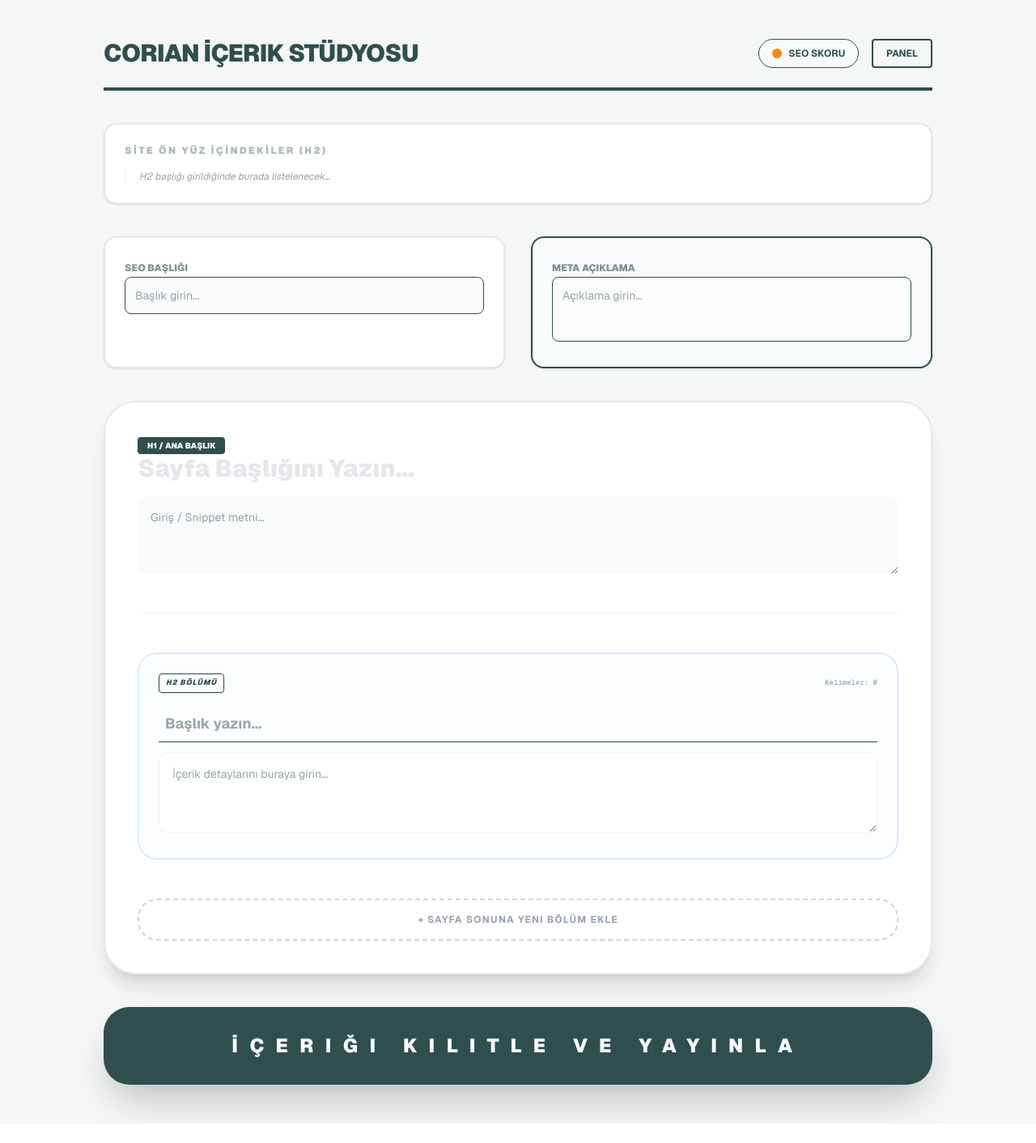
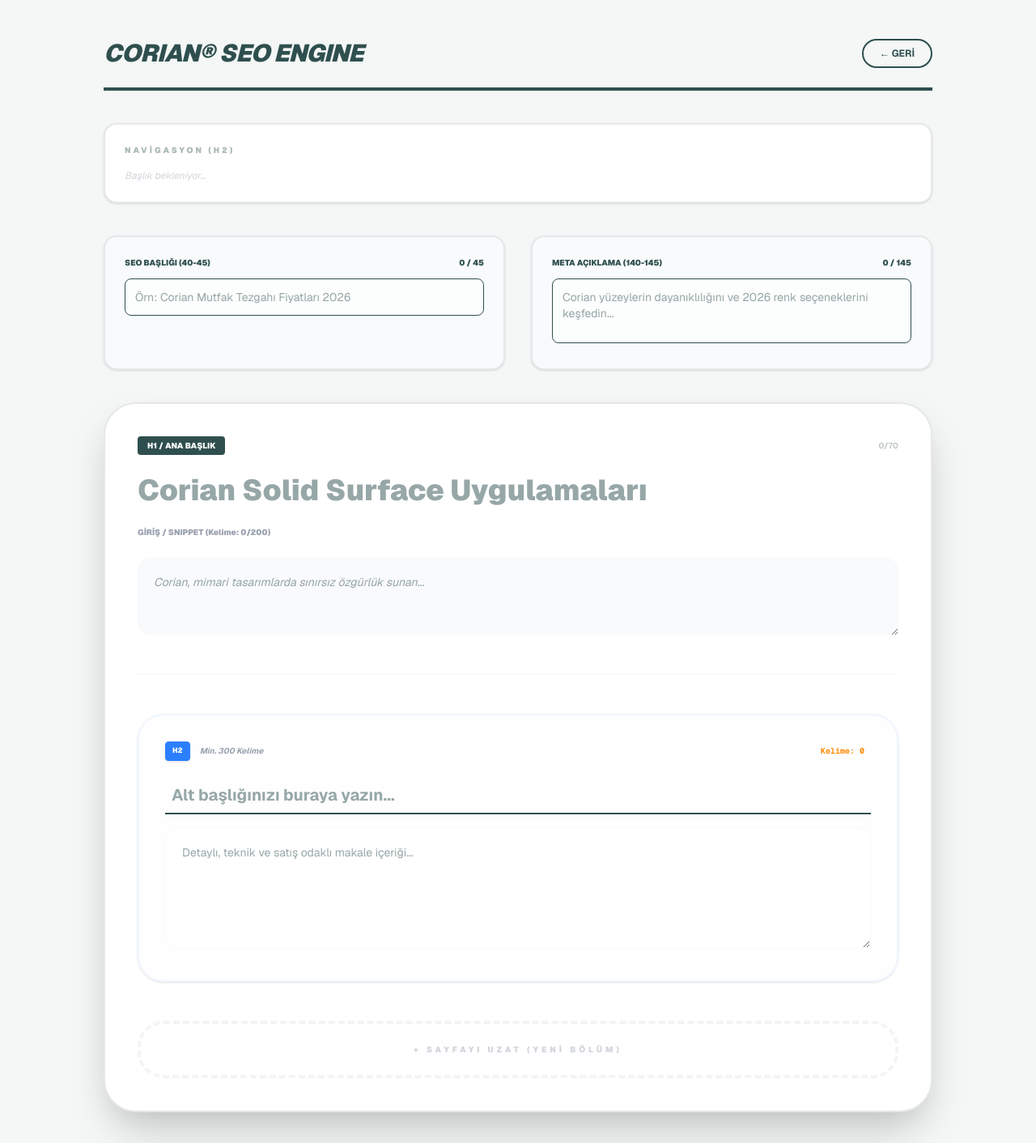
Before and after one commit to ozgurtasarimmobilya-create/my-admin-panel, a Next.js app: page /icerik-yonetimi/corian in a window 1280 px wide. Shown: the top 1412 px of the page at 81% size. Before the commit the page ends 1388 px from the top, so only its background shows below. Built offline with nearby package versions, Linux system fonts and the light colour scheme.

Commit message:
sayaclar, ornekler ve hero cizgi ozelligi geri geldi

```diff
--- a/app/icerik-yonetimi/corian/page.tsx
+++ b/app/icerik-yonetimi/corian/page.tsx
@@ -5,7 +5,7 @@
 
 interface Section {
   id: string;
-  type: 'h2' | 'h3' | 'h4' | 'sss';
+  type: 'h2' | 'h3' | 'h4' | 'sss' | 'line';
   t: string; // Başlık veya Soru
   c: string; // İçerik veya Cevap
 }
@@ -20,12 +20,12 @@
 
   const getWordCount = (text: string) => text.trim() === '' ? 0 : text.trim().split(/\s+/).length;
 
-  // Yoast Tarzı Renk Kontrolü (Meta Açıklama için)
-  const getDescStatusColor = () => {
-    if (desc.length === 0) return 'bg-gray-50';
-    if (desc.length < 120) return 'bg-pink-50 border-pink-200'; // Çok kısa
-    if (desc.length <= 155) return 'bg-green-50 border-green-200'; // İdeal
-    return 'bg-orange-50 border-orange-200'; // Çok uzun
+  // SEO Renk Kontrolü (Trafik Lambası)
+  const getStatusColor = (current: number, min: number, max: number) => {
+    if (current === 0) return 'bg-gray-50 border-gray-200';
+    if (current < min) return 'bg-pink-50 border-pink-200 text-pink-700'; // Çok kısa
+    if (current <= max) return 'bg-green-50 border-green-200 text-green-700'; // İdeal
+    return 'bg-orange-50 border-orange-200 text-orange-700'; // Çok uzun
   };
 
   const addSection = (type: Section['type'], index?: number) => {
@@ -39,15 +39,12 @@
     }
   };
 
-  const removeSection = (id: string) => {
-    setSections(sections.filter(s => s.id !== id));
-  };
+  const removeSection = (id: string) => setSections(sections.filter(s => s.id !== id));
 
   const updateSection = (id: string, key: 't' | 'c', value: string) => {
     setSections(sections.map(s => s.id === id ? { ...s, [key]: value } : s));
   };
 
-  // Sadece H2'lerin göründüğü içindekiler
   const tableOfContents = useMemo(() => sections.filter(s => s.type === 'h2' && s.t), [sections]);
 
   return (
@@ -56,95 +53,119 @@
 
         {/* Header */}
         <div className="flex justify-between items-center border-b-4 border-[#2F4F4F] pb-6">
-          <h1 className="text-3xl font-black tracking-tight uppercase">Corian İçerik Stüdyosu</h1>
-          <div className="flex gap-4">
-            <div className={`flex items-center gap-2 px-4 py-2 rounded-full border text-xs font-bold ${getDescStatusColor()}`}>
-              <div className={`w-3 h-3 rounded-full ${desc.length >= 120 && desc.length <= 155 ? 'bg-green-500' : 'bg-orange-400'}`} />
-              SEO SKORU
-            </div>
-            <Link href="/icerik-yonetimi" className="text-xs font-bold border-2 border-[#2F4F4F] px-4 py-2 rounded hover:bg-[#2F4F4F] hover:text-white transition-all">PANEL</Link>
-          </div>
+          <h1 className="text-3xl font-black tracking-tight uppercase italic">Corian® SEO Engine</h1>
+          <Link href="/icerik-yonetimi" className="text-xs font-bold border-2 border-[#2F4F4F] px-5 py-2 rounded-full hover:bg-[#2F4F4F] hover:text-white transition-all">← GERİ</Link>
         </div>
 
-        {/* İÇİNDEKİLER (Sadece H2) */}
+        {/* İÇİNDEKİLER */}
         <section className="bg-white border-2 border-gray-200 rounded-2xl p-6 shadow-sm">
-          <h2 className="text-xs font-black mb-4 opacity-40 tracking-[0.2em]">SİTE ÖN YÜZ İÇİNDEKİLER (H2)</h2>
-          <div className="space-y-2 border-l-2 border-gray-100 pl-4">
-            {tableOfContents.length === 0 ? <p className="text-xs italic text-gray-400">H2 başlığı girildiğinde burada listelenecek...</p> :
-              tableOfContents.map((s, i) => <div key={s.id} className="text-sm font-semibold opacity-80">0{i+1}. {s.t}</div>)
+          <h2 className="text-[10px] font-black mb-4 opacity-40 tracking-[0.3em]">NAVİGASYON (H2)</h2>
+          <div className="flex flex-wrap gap-3">
+            {tableOfContents.length === 0 ? <p className="text-xs italic text-gray-300">Başlık bekleniyor...</p> :
+              tableOfContents.map((s, i) => <span key={s.id} className="text-[11px] font-bold bg-gray-100 px-3 py-1 rounded-md">0{i+1}. {s.t}</span>)
             }
           </div>
         </section>
 
-        {/* METALAR */}
+        {/* METALAR (SAYAÇLI & RENKLİ) */}
         <div className="grid md:grid-cols-2 gap-8">
-          <div className="bg-white border-2 border-gray-200 rounded-2xl p-6 shadow-sm space-y-4">
-            <label className="text-xs font-black uppercase opacity-60">SEO Başlığı</label>
-            <input type="text" value={title} onChange={(e) => setTitle(e.target.value)} className="w-full p-3 bg-gray-50 border rounded-lg text-sm outline-none focus:ring-2 focus:ring-[#2F4F4F]" placeholder="Başlık girin..." />
+          <div className={`border-2 rounded-2xl p-6 shadow-sm space-y-3 transition-colors ${getStatusColor(title.length, 40, 45)}`}>
+            <div className="flex justify-between items-center text-[10px] font-black uppercase">
+              <span>SEO Başlığı (40-45)</span>
+              <span>{title.length} / 45</span>
             </div>
-          <div className={`border-2 rounded-2xl p-6 shadow-sm space-y-4 transition-colors duration-500 ${getDescStatusColor()}`}>
-            <label className="text-xs font-black uppercase opacity-60">Meta Açıklama</label>
-            <textarea value={desc} onChange={(e) => setDesc(e.target.value)} className="w-full p-3 bg-white/50 border rounded-lg text-sm outline-none h-20 resize-none" placeholder="Açıklama girin..." />
+            <input type="text" value={title} onChange={(e) => setTitle(e.target.value)} className="w-full p-3 bg-white/60 border rounded-lg text-sm outline-none" placeholder="Örn: Corian Mutfak Tezgahı Fiyatları 2026" />
+          </div>
+
+          <div className={`border-2 rounded-2xl p-6 shadow-sm space-y-3 transition-colors ${getStatusColor(desc.length, 140, 145)}`}>
+            <div className="flex justify-between items-center text-[10px] font-black uppercase">
+              <span>Meta Açıklama (140-145)</span>
+              <span>{desc.length} / 145</span>
+            </div>
+            <textarea value={desc} onChange={(e) => setDesc(e.target.value)} className="w-full p-3 bg-white/60 border rounded-lg text-sm outline-none h-20 resize-none" placeholder="Corian yüzeylerin dayanıklılığını ve 2026 renk seçeneklerini keşfedin..." />
           </div>
         </div>
 
-        {/* EDİTÖR GÖVDESİ */}
-        <div className="bg-white border-2 border-gray-200 rounded-[2.5rem] p-10 shadow-xl space-y-12">
+        {/* ANA EDİTÖR */}
+        <div className="bg-white border-2 border-gray-200 rounded-[2.5rem] p-10 shadow-2xl space-y-12">
 
-          {/* H1 Sabit */}
-          <div className="pb-10 border-b-2 border-gray-50 space-y-4">
-            <label className="text-[10px] font-black bg-[#2F4F4F] text-white px-3 py-1 rounded">H1 / ANA BAŞLIK</label>
-            <input type="text" value={h1.t} onChange={(e) => setH1({...h1, t: e.target.value})} className="w-full text-3xl font-black border-none outline-none placeholder:text-gray-200" placeholder="Sayfa Başlığını Yazın..." />
-            <textarea value={h1.c} onChange={(e) => setH1({...h1, c: e.target.value})} className="w-full p-4 bg-gray-50 rounded-xl text-sm border-none outline-none h-24" placeholder="Giriş / Snippet metni..." />
+          {/* H1 & SNIPPET */}
+          <div className="space-y-6 pb-10 border-b-2 border-gray-50">
+            <div className="flex justify-between items-center"><label className="text-[10px] font-black bg-[#2F4F4F] text-white px-3 py-1 rounded">H1 / ANA BAŞLIK</label><span className="text-[10px] font-bold opacity-30">{h1.t.length}/70</span></div>
+            <input type="text" value={h1.t} onChange={(e) => setH1({...h1, t: e.target.value})} className="w-full text-4xl font-black border-none outline-none" placeholder="Corian Solid Surface Uygulamaları" />
+
+            <div className="flex justify-between items-center"><label className="text-[10px] font-black text-gray-400">GİRİŞ / SNIPPET (Kelime: {getWordCount(h1.c)}/200)</label></div>
+            <textarea value={h1.c} onChange={(e) => setH1({...h1, c: e.target.value})} className="w-full p-5 bg-gray-50 rounded-2xl text-sm border-none outline-none h-24 italic" placeholder="Corian, mimari tasarımlarda sınırsız özgürlük sunan..." />
           </div>
 
-          {/* Dinamik Esnek Bölümler */}
-          <div className="space-y-8">
+          {/* DİNAMİK BÖLÜMLER */}
+          <div className="space-y-10">
             {sections.map((sec, index) => (
               <div key={sec.id} className="relative group">
-                <div className={`p-6 border-2 rounded-3xl transition-all ${
-                  sec.type === 'h2' ? 'border-blue-100 bg-blue-50/20' :
-                  sec.type === 'sss' ? 'border-yellow-200 bg-yellow-50/30' : 'border-gray-100'
+                {sec.type === 'line' ? (
+                  <div className="py-8 flex items-center gap-4">
+                    <div className="flex-1 h-1 bg-gradient-to-r from-transparent via-[#2F4F4F] to-transparent opacity-20"></div>
+                    <span className="text-[9px] font-black text-gray-300 uppercase italic">Hero Seperator</span>
+                    <div className="flex-1 h-1 bg-gradient-to-r from-[#2F4F4F] via-transparent to-transparent opacity-20"></div>
+                    <button onClick={() => removeSection(sec.id)} className="absolute right-0 bg-red-100 text-red-500 p-1 rounded-full opacity-0 group-hover:opacity-100 transition-opacity">×</button>
+                  </div>
+                ) : (
+                  <div className={`p-8 border-2 rounded-[2rem] transition-all shadow-sm ${
+                    sec.type === 'h2' ? 'border-blue-50 bg-blue-50/10' :
+                    sec.type === 'sss' ? 'border-yellow-100 bg-yellow-50/20' : 'border-gray-100'
                   }`}>
-                  {/* Silme Butonu */}
-                  <button onClick={() => removeSection(sec.id)} className="absolute -right-3 -top-3 bg-red-500 text-white w-8 h-8 rounded-full opacity-0 group-hover:opacity-100 transition-opacity shadow-lg font-bold">×</button>
+                    <button onClick={() => removeSection(sec.id)} className="absolute -right-3 -top-3 bg-red-500 text-white w-8 h-8 rounded-full opacity-0 group-hover:opacity-100 transition-all shadow-lg font-bold z-20">×</button>
 
-                  <div className="flex justify-between items-center mb-4">
-                    <span className="text-[9px] font-black uppercase tracking-widest px-2 py-1 bg-white border rounded shadow-sm italic">{sec.type} BÖLÜMÜ</span>
-                    <span className="text-[9px] font-mono font-bold opacity-40">Kelimeler: {getWordCount(sec.c)}</span>
+                    <div className="flex justify-between items-center mb-5">
+                      <div className="flex items-center gap-3">
+                        <span className={`text-[9px] font-black uppercase px-2 py-1 rounded border shadow-sm ${sec.type === 'h2' ? 'bg-blue-500 text-white border-blue-500' : 'bg-white'}`}>
+                          {sec.type}
+                        </span>
+                        <span className="text-[10px] font-bold text-gray-400 italic">
+                          {sec.type === 'h2' ? 'Min. 300 Kelime' : sec.type === 'h3' ? 'Min. 200 Kelime' : ''}
+                        </span>
+                      </div>
+                      <div className={`text-[10px] font-mono font-bold px-2 py-1 rounded ${getWordCount(sec.c) >= (sec.type === 'h2' ? 300 : 200) ? 'text-green-600 bg-green-50' : 'text-orange-400'}`}>
+                        Kelime: {getWordCount(sec.c)}
+                      </div>
                     </div>
 
                     <input
                       type="text"
                       value={sec.t}
                       onChange={(e) => updateSection(sec.id, 't', e.target.value)}
-                    className="w-full p-2 mb-3 font-bold border-b bg-transparent outline-none text-lg"
-                    placeholder={sec.type === 'sss' ? 'Soru yazın...' : 'Başlık yazın...'}
+                      className="w-full p-2 mb-4 font-bold border-b-2 bg-transparent outline-none text-xl focus:border-[#2F4F4F]"
+                      placeholder={sec.type === 'sss' ? 'Müşteriler ne soruyor?' : 'Alt başlığınızı buraya yazın...'}
                     />
                     <textarea
                       value={sec.c}
                       onChange={(e) => updateSection(sec.id, 'c', e.target.value)}
-                    className="w-full p-4 bg-white/80 rounded-xl text-sm outline-none min-h-[100px] border border-gray-100 focus:border-[#2F4F4F]"
-                    placeholder="İçerik detaylarını buraya girin..."
+                      className="w-full p-5 bg-white rounded-2xl text-sm outline-none min-h-[150px] border border-gray-50 focus:shadow-inner transition-shadow"
+                      placeholder={sec.type === 'sss' ? 'Uzman cevabı buraya...' : 'Detaylı, teknik ve satış odaklı makale içeriği...'}
                     />
 
-                  {/* Aralara Ekleme Butonları */}
-                  <div className="absolute -bottom-5 left-1/2 -translate-x-1/2 opacity-0 group-hover:opacity-100 transition-all flex gap-2 z-10">
-                    <button onClick={() => addSection('h2', index)} className="bg-white border shadow-sm px-2 py-1 rounded text-[9px] font-bold hover:bg-blue-500 hover:text-white">+ H2</button>
-                    <button onClick={() => addSection('h3', index)} className="bg-white border shadow-sm px-2 py-1 rounded text-[9px] font-bold hover:bg-green-500 hover:text-white">+ H3</button>
-                    <button onClick={() => addSection('sss', index)} className="bg-white border shadow-sm px-2 py-1 rounded text-[9px] font-bold hover:bg-yellow-500 hover:text-white">+ SSS</button>
+                    {/* Araya Ekleme Menüsü */}
+                    <div className="absolute -bottom-6 left-1/2 -translate-x-1/2 opacity-0 group-hover:opacity-100 transition-all flex gap-2 z-30 scale-90 group-hover:scale-100">
+                      {['h2', 'h3', 'sss', 'line'].map((type) => (
+                        <button key={type} onClick={() => addSection(type as any, index)} className="bg-[#2F4F4F] text-white px-3 py-1.5 rounded-full text-[9px] font-black hover:bg-black uppercase shadow-xl border border-white">
+                          + {type}
+                        </button>
+                      ))}
                     </div>
                   </div>
+                )}
               </div>
             ))}
           </div>
 
-          <button onClick={() => addSection('h2')} className="w-full py-4 border-2 border-dashed border-gray-300 rounded-3xl text-xs font-bold text-gray-400 hover:border-[#2F4F4F] hover:text-[#2F4F4F] transition-all uppercase tracking-widest">
-            + Sayfa Sonuna Yeni Bölüm Ekle
+          <button onClick={() => addSection('h2')} className="w-full py-6 border-4 border-dashed border-gray-100 rounded-[2rem] text-[10px] font-black text-gray-300 hover:border-[#2F4F4F] hover:text-[#2F4F4F] transition-all uppercase tracking-[0.4em]">
+            + SAYFAYI UZAT (YENİ BÖLÜM)
           </button>
         </div>
 
-        <button className="w-full bg-[#2F4F4F] text-white py-8 rounded-[2rem] font-black text-2xl shadow-2xl hover:scale-[1.01] active:scale-95 transition-all uppercase tracking-[0.6em]">İçeriği Kilitle ve Yayınla</button>
+        <button className="w-full bg-[#2F4F4F] text-white py-10 rounded-[3rem] font-black text-3xl shadow-2xl hover:bg-black active:scale-95 transition-all uppercase tracking-[0.8em]">
+          SİSTEMİ GÜNCELLE
+        </button>
       </div>
     </main>
   );
```
Lines whose indentation alone changed are shown as unchanged.
